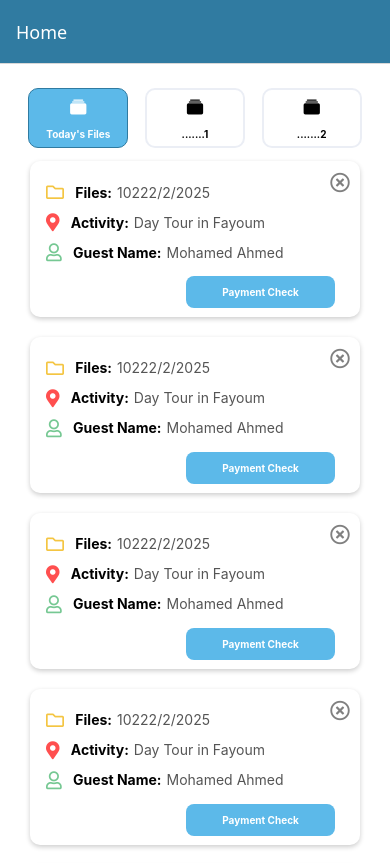
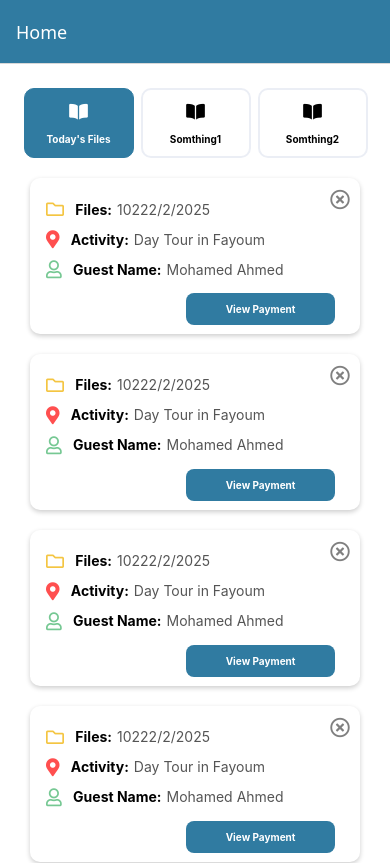
Before and after one commit to developerGCSSD/MemphisOperation, a React Native app: screen /Home in a window 390 px wide. Shown: the top 863 px of the page. Built offline with nearby package versions, Linux system fonts and the light colour scheme.

Commit message:
change the blue color

```diff
--- a/src/components/fileDetailsCard.js
+++ b/src/components/fileDetailsCard.js
@@ -42,7 +42,7 @@ export default function FileDetailsCard({onClose}) {
               bank: '1234567890 - CIB',
             })
           }>
-          <Text style={styles.buttonText}>Payment Check</Text>
+          <Text style={styles.buttonText}>View Payment</Text>
         </TouchableOpacity>
       </View>
     </View>
@@ -82,7 +82,7 @@ const styles = StyleSheet.create({
     color: '#555',
   },
   button: {
-    backgroundColor: '#5CB9E9',
+    backgroundColor: '#307BA1',
     paddingVertical: 10,
     paddingHorizontal: 20,
     borderRadius: 8,
--- a/src/components/homeTabs.js
+++ b/src/components/homeTabs.js
@@ -8,8 +8,8 @@ export default function HomeTabs() {
 
   const tabs = [
     {id: "Today's Files", label: "Today's Files"},
-    {id: '.......1', label: '.......1'},
-    {id: '.......2', label: '.......2'},
+    {id: 'Somthing1', label: 'Somthing1'},
+    {id: 'Somthing2', label: 'Somthing2'},
   ];
 
   return (
@@ -23,7 +23,7 @@ export default function HomeTabs() {
           ]}
           onPress={() => setSelectedTab(tab.id)}>
           <Icon
-            name="albums"
+            name="book"
             size={20}
             color={selectedTab === tab.id ? 'white' : 'black'}
           />
@@ -46,21 +46,22 @@ const styles = StyleSheet.create({
     justifyContent: 'space-around',
   },
   tab: {
-    width: 100,
-    height: 60,
+    width: 110,
+    height: 70,
     borderRadius: 10,
     alignItems: 'center',
     justifyContent: 'center',
     margin: '1%',
+    marginBottom: '3%',
     padding: '2%',
   },
   selectedTab: {
-    backgroundColor: '#5CB9E9', // Blue
+    backgroundColor: '#307BA1',
     borderWidth: 1,
     borderColor: '#307BA1',
   },
   unselectedTab: {
-    backgroundColor: 'white', // Light Gray
+    backgroundColor: 'white',
     borderWidth: 2,
     borderColor: '#EBEEF5',
   },
--- a/src/components/loginButton.js
+++ b/src/components/loginButton.js
@@ -11,7 +11,7 @@ const LoginButton = ({onPress}) => {
 
 const styles = StyleSheet.create({
   button: {
-    backgroundColor: '#5CB9E9',
+    backgroundColor: '#307BA1',
     padding: 15,
     borderRadius: 10,
     marginTop: 20,
--- a/src/screens/login.js
+++ b/src/screens/login.js
@@ -47,7 +47,7 @@ const styles = StyleSheet.create({
   title: {
     fontSize: 32,
     fontWeight: 'bold',
-    color: '#5CB9E9',
+    color: '#307BA1',
     marginBottom: 40,
   },
 });
--- a/src/screens/payment.js
+++ b/src/screens/payment.js
@@ -51,7 +51,7 @@ const styles = StyleSheet.create({
   title: {
     fontSize: 26,
     fontWeight: 'bold',
-    color: '#5CB9E9',
+    color: '#307BA1',
     marginBottom: 30,
   },
   label: {
```
